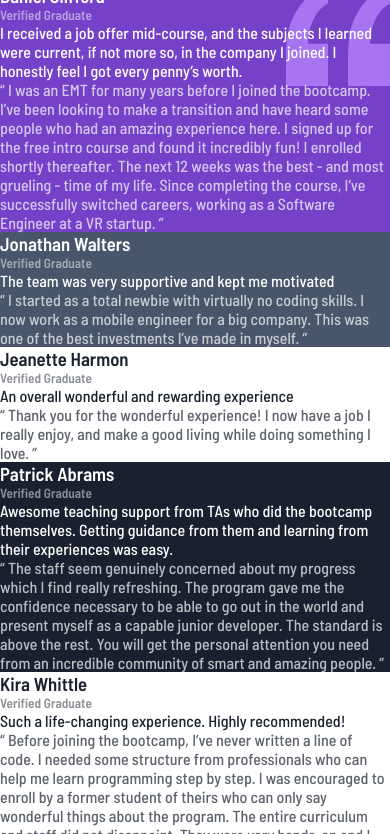
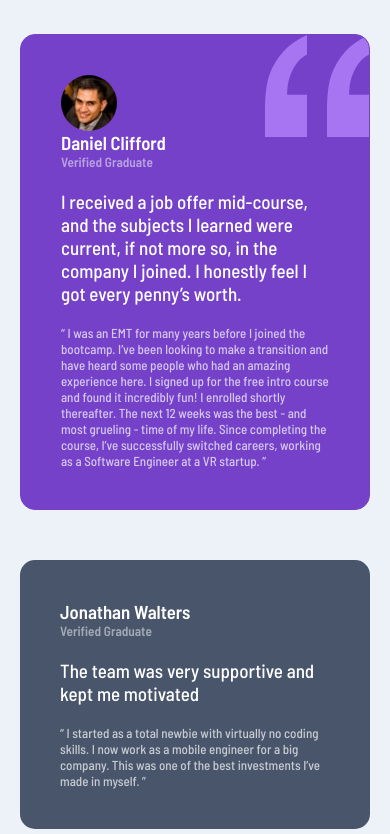
Before and after one commit to Rizqyfm/coding-bootcamp-testi-page, a plain HTML site: page index.html in a window 390 px wide. Shown: the part 54-888 px from the top of the page. Drawn offline with Linux system fonts and the light colour scheme.

Commit message:
working on CSS display

```diff
--- a/css/style.css
+++ b/css/style.css
@@ -16,13 +16,47 @@ html, body {
         background-color: hsl(210, 46%, 95%);
     }
 
+    .container {
+        display: grid;
+        grid-template-rows: auto;
+    }
+
+    .box {
+        padding: 40px;
+        display: grid;
+        justify-self: center;
+    }
+
+    .profile-pict {
+        border-radius: 50px;
+    }
+
+    .testimonial, .story {
+        padding-top: 20px;
+    }
+
+    .testimonial {
+        font-size: 19px;
+    }
+
+    .story {
+        font-size: 13px;
+    }
+
     /* Daniel Clifford */
     .first-testi {
         background-image: url('bg-pattern-quotation.svg');
         background-repeat: no-repeat;
         background-position-x: right;
         background-color: hsl(263, 55%, 52%);
+        border: 1px solid hsl(263, 55%, 52%);
+        border-radius: 15px;
+        margin-top: 50px;
+        margin-bottom: 20px;
+        margin-right: 20px;
+        margin-left: 20px;
     }
+
     .first-testi .name {
         color: white;
     }
@@ -41,6 +75,11 @@ html, body {
     /* Jonathan Walters */
     .second-testi {
         background-color: hsl(217, 19%, 35%);
+        border-radius: 15px;
+        margin-top: 30px;
+        margin-bottom: 20px;
+        margin-right: 20px;
+        margin-left: 20px;
     }
     .second-testi .name {
         color: white;
@@ -60,6 +99,11 @@ html, body {
     /* Jeanette Harmon */
     .third-testi {
         background-color: white;
+        border-radius: 15px;
+        margin-top: 30px;
+        margin-bottom: 20px;
+        margin-right: 20px;
+        margin-left: 20px;
     }
     .third-testi .name {
         color: hsl(219, 29%, 14%);
@@ -79,6 +123,11 @@ html, body {
     /* Patrick Abrams */
     .fourth-testi {
         background-color: hsl(219, 29%, 14%);
+        border-radius: 15px;
+        margin-top: 30px;
+        margin-bottom: 20px;
+        margin-right: 20px;
+        margin-left: 20px;
     }
     .fourth-testi .name {
         color: white;
@@ -98,6 +147,11 @@ html, body {
     /* Kira Whittle */
     .fifth-testi {
         background-color: white;
+        border-radius: 15px;
+        margin-top: 30px;
+        margin-bottom: 20px;
+        margin-right: 20px;
+        margin-left: 20px;
     }
     .fifth-testi .name {
         color: hsl(219, 29%, 14%);
--- a/index.html
+++ b/index.html
@@ -18,10 +18,15 @@
 
   <h1 class="title">Testimonials</h1>
 
+  <div class="container">
+
     <div class="first-testi">
+        <div class="box">
+            <img src="images/image-daniel.jpg" alt="Daniel Clifford" class="profile-pict">
+            <div class="profile">
               <h3 class="name">Daniel Clifford</h3>
               <h5 class="type">Verified Graduate</h5>
-
+            </div>
           <p class="testimonial"> I received a job offer mid-course, and the subjects I learned were current, if not more so,
           in the company I joined. I honestly feel I got every penny’s worth. </p>
 
@@ -31,8 +36,10 @@
           The next 12 weeks was the best - and most grueling - time of my life. Since completing
           the course, I’ve successfully switched careers, working as a Software Engineer at a VR startup. ”</p>
     </div>
+  </div>
 
     <div class="second-testi">
+      <div class="box">
         <h3 class="name">Jonathan Walters</h3>
         <h5 class="type">Verified Graduate</h5>
 
@@ -41,8 +48,10 @@
         <p class="story">“ I started as a total newbie with virtually no coding skills. I now work as a mobile engineer
         for a big company. This was one of the best investments I’ve made in myself. ”</p>
       </div>
+    </div>
 
     <div class="third-testi">
+      <div class="box">
         <h3 class="name">Jeanette Harmon</h3>
         <h5 class="type">Verified Graduate</h5>
 
@@ -51,8 +60,10 @@
         <p class="story">“ Thank you for the wonderful experience! I now have a job I really enjoy, and make a good living
         while doing something I love. ”</p>
     </div>
+  </div>
 
     <div class="fourth-testi">
+      <div class="box">
         <h3 class="name">Patrick Abrams</h3>
         <h5 class="type">Verified Graduate</h5>
 
@@ -64,8 +75,10 @@
         junior developer. The standard is above the rest. You will get the personal attention you need from
         an incredible community of smart and amazing people. ”</p>
     </div>
+  </div>
 
   <div class="fifth-testi">
+    <div class="box">
       <h3 class="name">Kira Whittle</h3>
       <h5 class="type">Verified Graduate</h5>
 
@@ -80,6 +93,9 @@
       experience. It certainly helped me land a job as a full-stack developer after receiving multiple offers.
       100% recommend! ”</p>
       </div>
+  </div>
+
+</div>
 
   <footer>
     <h4 class="watermark">Made with ❤ by RFM</h4>
```
Lines whose indentation alone changed are shown as unchanged.
